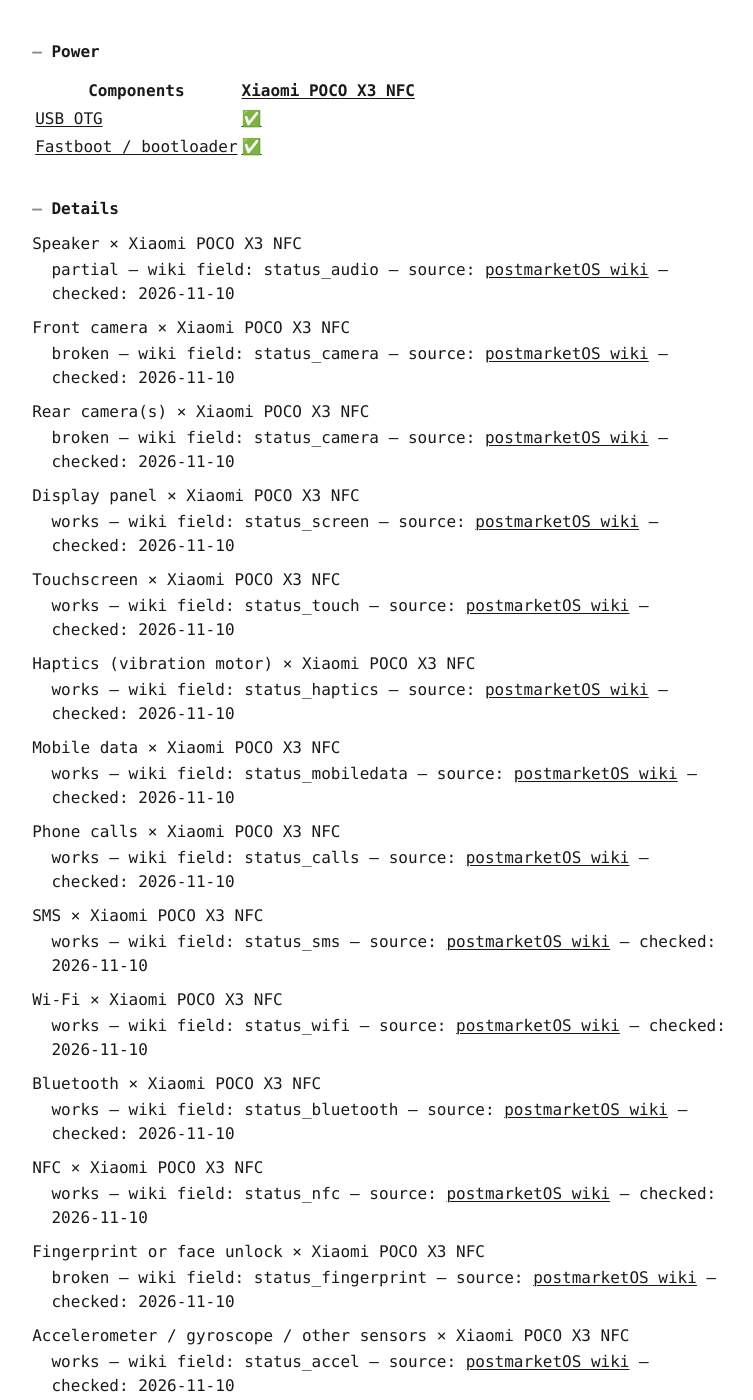
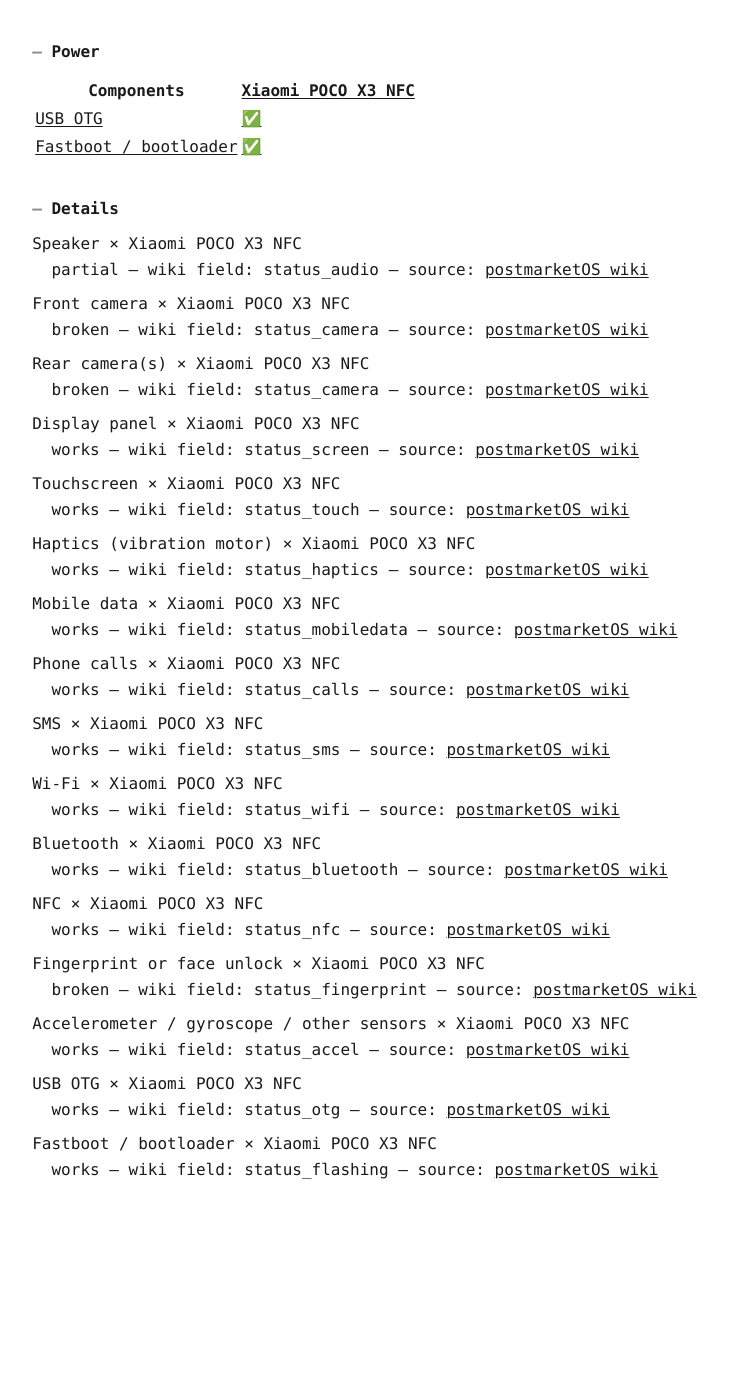
Before and after one commit to linux-phone-oco/docs, a Jekyll site: the page built from docs/wiki_claims.md, in a window 1280 px wide and 1400 px high, scrolled down 1347 px. Shown: the whole window, without its empty margins (261-1014 px from the left). Built offline with Jekyll 4.4.1, drawn with Linux system fonts in a browser that asks for light colours; our own code applies the rules of GitHub Pages for plain Markdown files; after the commit the page ends 2645 px from its top, so only the background shows below that; some of the changed text lies outside the part shown.

Commit message:
fix(feed): no date column, so an unchanged wiki changes nothing (#22)
The checked date moved every run, so the weekly feed would commit even when no claim changed. The
wiki is always the current source and the history records when a claim changed.

Co-authored-by: lab-agent-session <agent@creation-guidelines>

```diff
--- a/docs/wiki_claims.md
+++ b/docs/wiki_claims.md
@@ -62,64 +62,64 @@ Rows are components, columns devices. ✅ works · 🟡 partial · ❌ broken ·
 
 <a id="audio-speaker--xiaomi-surya"></a>
 Speaker × Xiaomi POCO X3 NFC
-: partial — wiki field: status_audio — source: [postmarketOS wiki](https://wiki.nura.eco/wiki/Xiaomi_POCO_X3_NFC_%28xiaomi-surya%29) — checked: 2026-11-10
+: partial — wiki field: status_audio — source: [postmarketOS wiki](https://wiki.nura.eco/wiki/Xiaomi_POCO_X3_NFC_%28xiaomi-surya%29)
 
 <a id="camera-front--xiaomi-surya"></a>
 Front camera × Xiaomi POCO X3 NFC
-: broken — wiki field: status_camera — source: [postmarketOS wiki](https://wiki.nura.eco/wiki/Xiaomi_POCO_X3_NFC_%28xiaomi-surya%29) — checked: 2026-11-10
+: broken — wiki field: status_camera — source: [postmarketOS wiki](https://wiki.nura.eco/wiki/Xiaomi_POCO_X3_NFC_%28xiaomi-surya%29)
 
 <a id="camera-rear--xiaomi-surya"></a>
 Rear camera(s) × Xiaomi POCO X3 NFC
-: broken — wiki field: status_camera — source: [postmarketOS wiki](https://wiki.nura.eco/wiki/Xiaomi_POCO_X3_NFC_%28xiaomi-surya%29) — checked: 2026-11-10
+: broken — wiki field: status_camera — source: [postmarketOS wiki](https://wiki.nura.eco/wiki/Xiaomi_POCO_X3_NFC_%28xiaomi-surya%29)
 
 <a id="display-panel--xiaomi-surya"></a>
 Display panel × Xiaomi POCO X3 NFC
-: works — wiki field: status_screen — source: [postmarketOS wiki](https://wiki.nura.eco/wiki/Xiaomi_POCO_X3_NFC_%28xiaomi-surya%29) — checked: 2026-11-10
+: works — wiki field: status_screen — source: [postmarketOS wiki](https://wiki.nura.eco/wiki/Xiaomi_POCO_X3_NFC_%28xiaomi-surya%29)
 
 <a id="touchscreen--xiaomi-surya"></a>
 Touchscreen × Xiaomi POCO X3 NFC
-: works — wiki field: status_touch — source: [postmarketOS wiki](https://wiki.nura.eco/wiki/Xiaomi_POCO_X3_NFC_%28xiaomi-surya%29) — checked: 2026-11-10
+: works — wiki field: status_touch — source: [postmarketOS wiki](https://wiki.nura.eco/wiki/Xiaomi_POCO_X3_NFC_%28xiaomi-surya%29)
 
 <a id="haptics--xiaomi-surya"></a>
 Haptics (vibration motor) × Xiaomi POCO X3 NFC
-: works — wiki field: status_haptics — source: [postmarketOS wiki](https://wiki.nura.eco/wiki/Xiaomi_POCO_X3_NFC_%28xiaomi-surya%29) — checked: 2026-11-10
+: works — wiki field: status_haptics — source: [postmarketOS wiki](https://wiki.nura.eco/wiki/Xiaomi_POCO_X3_NFC_%28xiaomi-surya%29)
 
 <a id="modem-data--xiaomi-surya"></a>
 Mobile data × Xiaomi POCO X3 NFC
-: works — wiki field: status_mobiledata — source: [postmarketOS wiki](https://wiki.nura.eco/wiki/Xiaomi_POCO_X3_NFC_%28xiaomi-surya%29) — checked: 2026-11-10
+: works — wiki field: status_mobiledata — source: [postmarketOS wiki](https://wiki.nura.eco/wiki/Xiaomi_POCO_X3_NFC_%28xiaomi-surya%29)
 
 <a id="modem-calls--xiaomi-surya"></a>
 Phone calls × Xiaomi POCO X3 NFC
-: works — wiki field: status_calls — source: [postmarketOS wiki](https://wiki.nura.eco/wiki/Xiaomi_POCO_X3_NFC_%28xiaomi-surya%29) — checked: 2026-11-10
+: works — wiki field: status_calls — source: [postmarketOS wiki](https://wiki.nura.eco/wiki/Xiaomi_POCO_X3_NFC_%28xiaomi-surya%29)
 
 <a id="modem-sms--xiaomi-surya"></a>
 SMS × Xiaomi POCO X3 NFC
-: works — wiki field: status_sms — source: [postmarketOS wiki](https://wiki.nura.eco/wiki/Xiaomi_POCO_X3_NFC_%28xiaomi-surya%29) — checked: 2026-11-10
+: works — wiki field: status_sms — source: [postmarketOS wiki](https://wiki.nura.eco/wiki/Xiaomi_POCO_X3_NFC_%28xiaomi-surya%29)
 
 <a id="wifi--xiaomi-surya"></a>
 Wi-Fi × Xiaomi POCO X3 NFC
-: works — wiki field: status_wifi — source: [postmarketOS wiki](https://wiki.nura.eco/wiki/Xiaomi_POCO_X3_NFC_%28xiaomi-surya%29) — checked: 2026-11-10
+: works — wiki field: status_wifi — source: [postmarketOS wiki](https://wiki.nura.eco/wiki/Xiaomi_POCO_X3_NFC_%28xiaomi-surya%29)
 
 <a id="bluetooth--xiaomi-surya"></a>
 Bluetooth × Xiaomi POCO X3 NFC
-: works — wiki field: status_bluetooth — source: [postmarketOS wiki](https://wiki.nura.eco/wiki/Xiaomi_POCO_X3_NFC_%28xiaomi-surya%29) — checked: 2026-11-10
+: works — wiki field: status_bluetooth — source: [postmarketOS wiki](https://wiki.nura.eco/wiki/Xiaomi_POCO_X3_NFC_%28xiaomi-surya%29)
 
 <a id="nfc--xiaomi-surya"></a>
 NFC × Xiaomi POCO X3 NFC
-: works — wiki field: status_nfc — source: [postmarketOS wiki](https://wiki.nura.eco/wiki/Xiaomi_POCO_X3_NFC_%28xiaomi-surya%29) — checked: 2026-11-10
+: works — wiki field: status_nfc — source: [postmarketOS wiki](https://wiki.nura.eco/wiki/Xiaomi_POCO_X3_NFC_%28xiaomi-surya%29)
 
 <a id="fingerprint--xiaomi-surya"></a>
 Fingerprint or face unlock × Xiaomi POCO X3 NFC
-: broken — wiki field: status_fingerprint — source: [postmarketOS wiki](https://wiki.nura.eco/wiki/Xiaomi_POCO_X3_NFC_%28xiaomi-surya%29) — checked: 2026-11-10
+: broken — wiki field: status_fingerprint — source: [postmarketOS wiki](https://wiki.nura.eco/wiki/Xiaomi_POCO_X3_NFC_%28xiaomi-surya%29)
 
 <a id="sensors--xiaomi-surya"></a>
 Accelerometer / gyroscope / other sensors × Xiaomi POCO X3 NFC
-: works — wiki field: status_accel — source: [postmarketOS wiki](https://wiki.nura.eco/wiki/Xiaomi_POCO_X3_NFC_%28xiaomi-surya%29) — checked: 2026-11-10
+: works — wiki field: status_accel — source: [postmarketOS wiki](https://wiki.nura.eco/wiki/Xiaomi_POCO_X3_NFC_%28xiaomi-surya%29)
 
 <a id="usb-otg--xiaomi-surya"></a>
 USB OTG × Xiaomi POCO X3 NFC
-: works — wiki field: status_otg — source: [postmarketOS wiki](https://wiki.nura.eco/wiki/Xiaomi_POCO_X3_NFC_%28xiaomi-surya%29) — checked: 2026-11-10
+: works — wiki field: status_otg — source: [postmarketOS wiki](https://wiki.nura.eco/wiki/Xiaomi_POCO_X3_NFC_%28xiaomi-surya%29)
 
 <a id="fastboot--xiaomi-surya"></a>
 Fastboot / bootloader × Xiaomi POCO X3 NFC
-: works — wiki field: status_flashing — source: [postmarketOS wiki](https://wiki.nura.eco/wiki/Xiaomi_POCO_X3_NFC_%28xiaomi-surya%29) — checked: 2026-11-10
+: works — wiki field: status_flashing — source: [postmarketOS wiki](https://wiki.nura.eco/wiki/Xiaomi_POCO_X3_NFC_%28xiaomi-surya%29)
```
Also changed, not shown: data/wiki_claims.json (+16 -16 lines), 2 other files.
